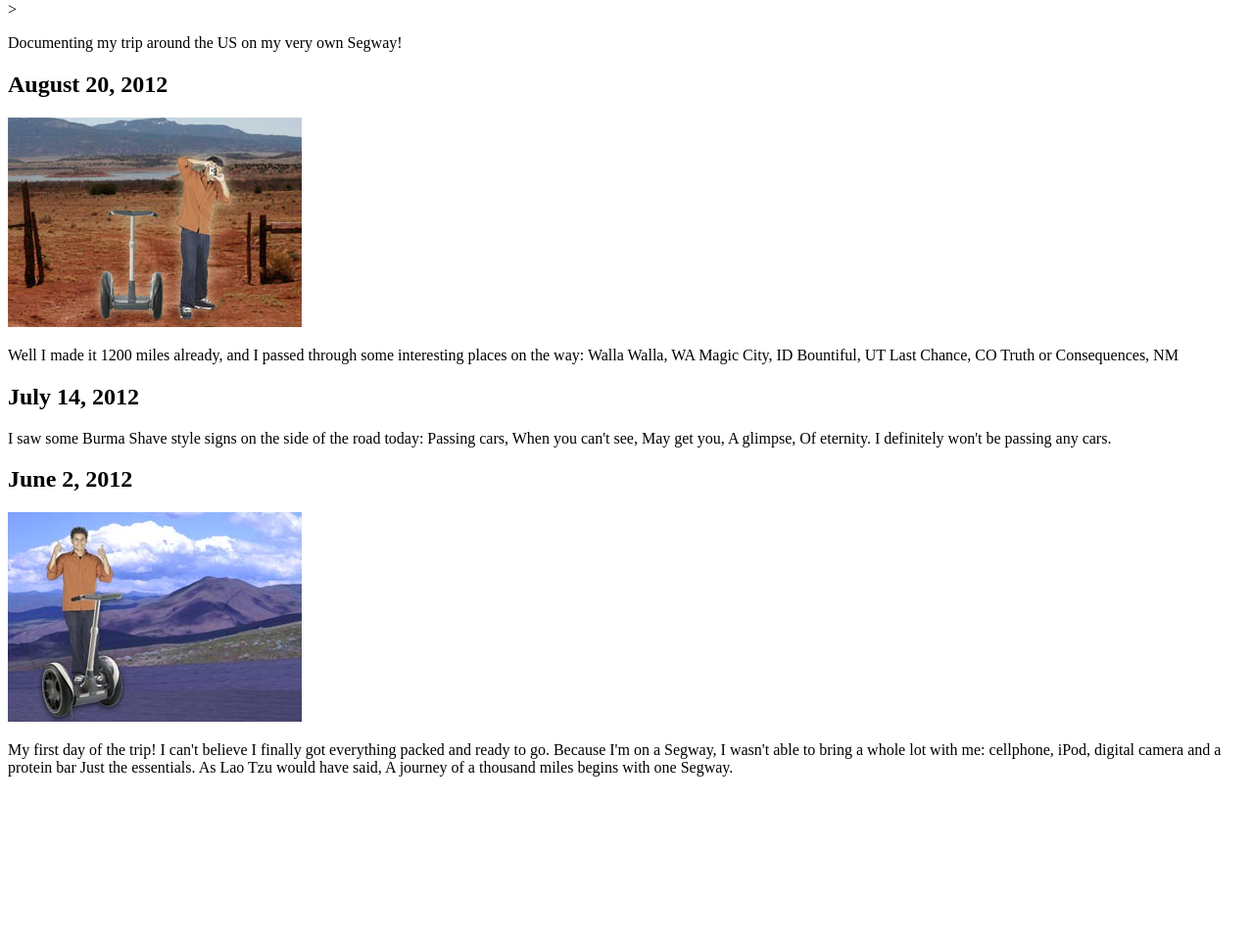
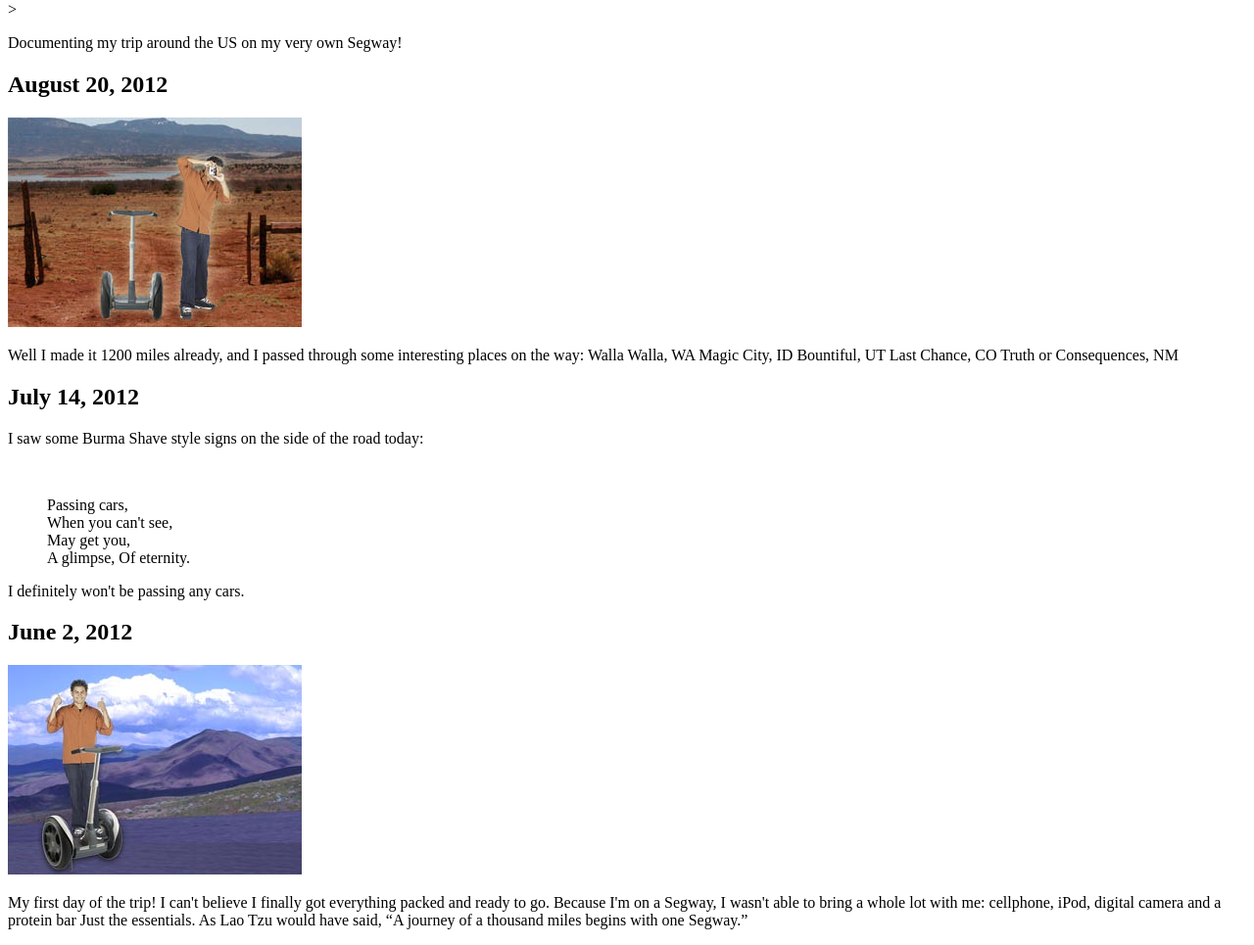
Before and after one commit to Kurama1450/FullStackWebEnero2023, a plain HTML site: page Segway/index.html in a window 1280 px wide. Shown: the part 79-1044 px from the top of the page at 98% size. Before the commit the page ends 888 px from the top, so only its background shows below. Drawn offline with Linux system fonts and the light colour scheme.

Commit message:
Commit updates

```diff
--- a/Segway/index.html
+++ b/Segway/index.html
@@ -21,7 +21,7 @@
        </p>
 
        <h2>August 20, 2012</h2>
-       <img src ="images/segway2.jpg">
+       <img src ="images/segway2.jpg" alt="Texto alternativo">
        <p>
             Well I made it 1200 miles already, and I passed
             through some interesting places on the way:
@@ -36,17 +36,24 @@
        <p>
         I saw some Burma Shave style signs on the side of the
         road today:
-        Passing cars,
-        When you can't see,
-        May get you,
+        </p>
+        <br>
+        <blockquote>
+        Passing cars, <br>
+        When you can't see,</br>
+        May get you,<br>
         A glimpse,
-        Of eternity.
+        Of eternity.</br>
 
-        I definitely won't be passing any cars.
-       </p>
+
+        </blockquote>
+        <p>
+            I definitely won't be passing any cars.
+        </p>
+
 
        <h2>June 2, 2012</h2>
-       <img src ="images/segway1.jpg">
+       <img src ="images/segway1.jpg" alt="Texto alternativo">
        <p>
         My first day of the trip!  I can't believe I finally got
         everything packed and ready to go.  Because I'm on a Segway,
@@ -54,8 +61,8 @@
         cellphone, iPod, digital camera and a protein bar
 
         Just the essentials.  As
-        Lao Tzu would have said, A journey of a
-        thousand miles begins with one Segway.
+        Lao Tzu would have said, <q>A journey of a
+            thousand miles begins with one Segway.</q>
        </p>
 
     </body>
```
